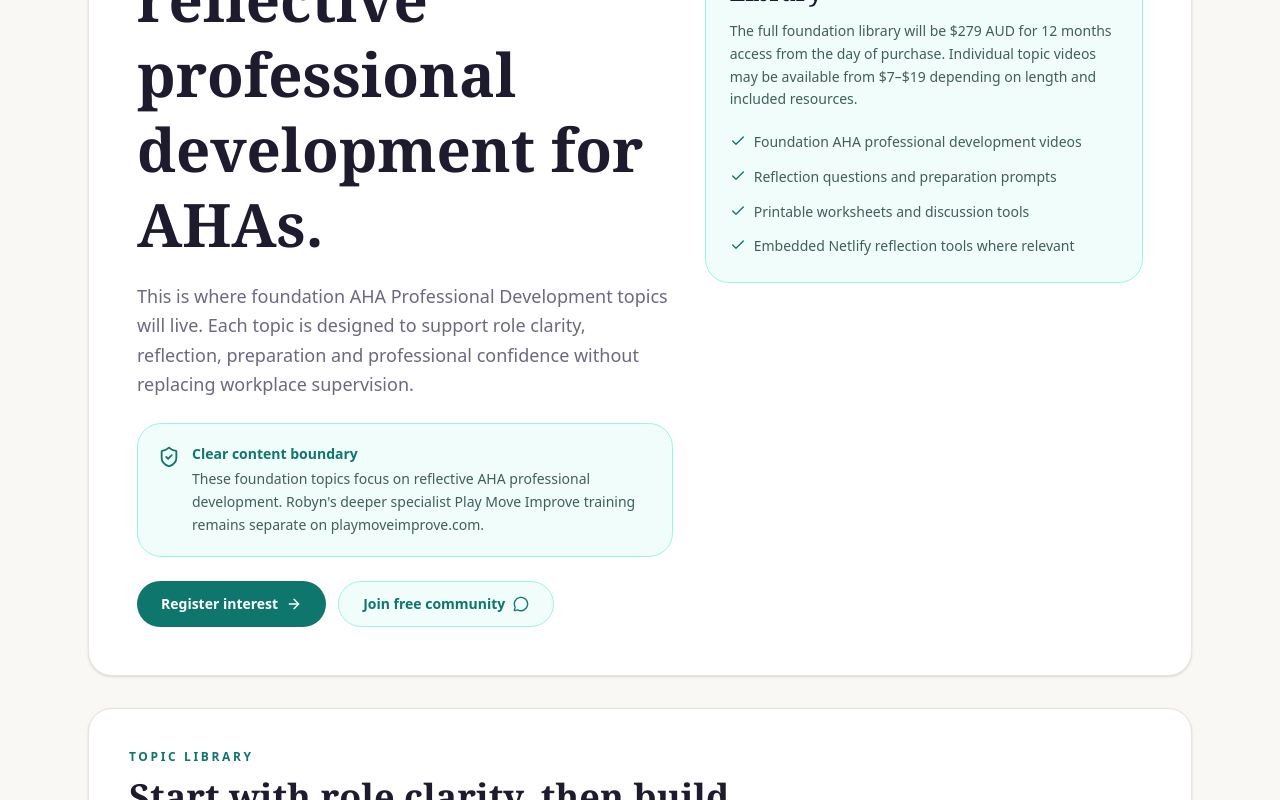
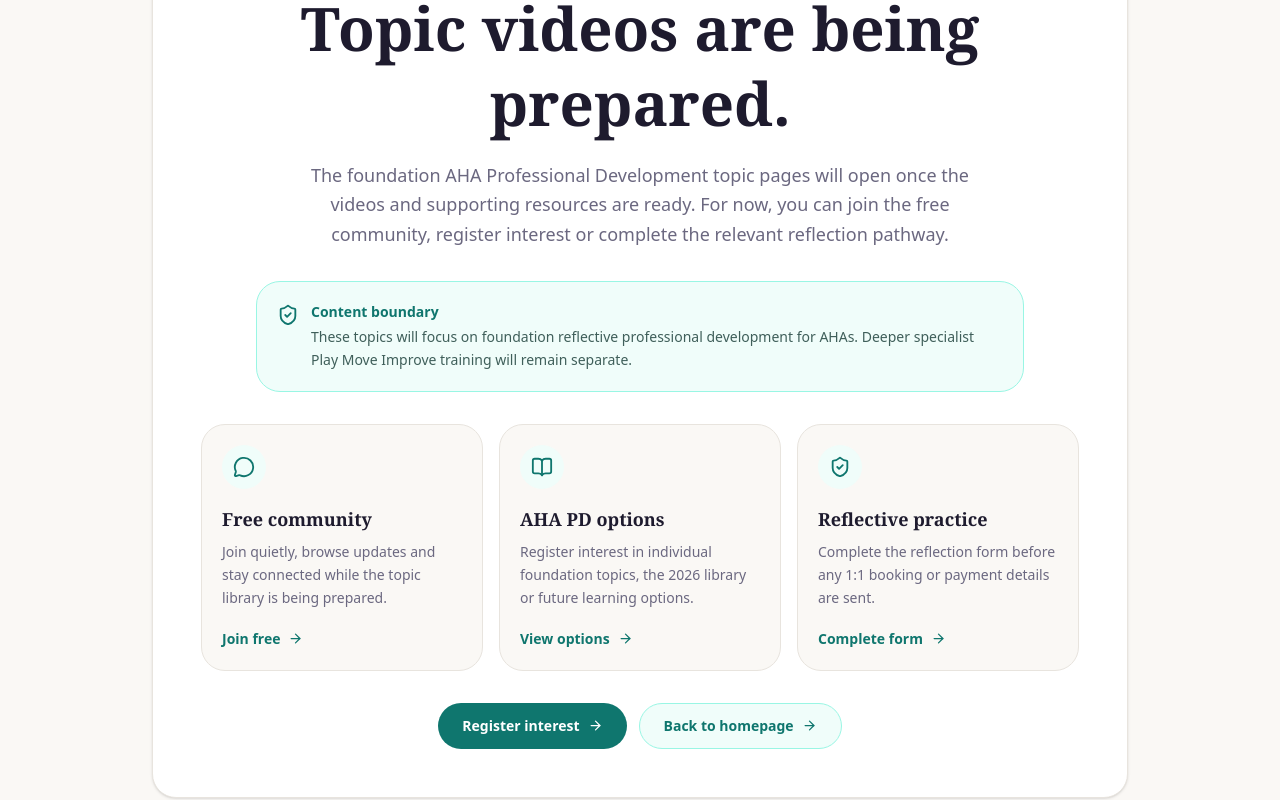
Before and after one commit to developmentalhub/allied-health-assistant-course, a Next.js app: page /topics in a window 1280 px wide. Shown: the part 420-1220 px from the top of the page. Built offline with nearby package versions, Linux system fonts and the light colour scheme.

Commit message:
Gate topics page until videos are ready

```diff
--- a/app/topics/page.tsx
+++ b/app/topics/page.tsx
@@ -1,12 +1,143 @@
-import type { Metadata } from "next";
-import TopicsPageClient from "./TopicsPageClient";
+import Link from "next/link";
+import {
+  ArrowRight,
+  BookOpen,
+  MessageCircle,
+  ShieldCheck,
+  Video,
+} from "lucide-react";
 
-export const metadata: Metadata = {
-  title: "Foundation AHA PD Topics | AHA Professional Development",
-  description:
-    "Browse foundation Allied Health Assistant professional development topics covering role clarity, working under direction, reflective practice, preparation, clarification and changing support roles.",
-};
+export default function TopicsComingSoonPage() {
+  return (
+    <main className="min-h-screen bg-[#faf8f5] text-[#1e1b2e]">
+      <section className="mx-auto max-w-5xl px-6 py-14 md:py-20">
+        <section className="rounded-3xl border border-[#e8e4de] bg-white p-8 text-center shadow-sm md:p-12">
+          <div className="mx-auto mb-6 flex h-16 w-16 items-center justify-center rounded-full bg-[#f0fdfa] text-[#0f766e]">
+            <Video size={32} />
+          </div>
 
-export default function TopicsPage() {
-  return <TopicsPageClient />;
+          <p className="mb-4 text-xs font-semibold uppercase tracking-[0.22em] text-[#0f766e]">
+            Foundation AHA PD topics
+          </p>
+
+          <h1 className="mx-auto mb-5 max-w-3xl text-4xl font-bold leading-tight md:text-6xl">
+            Topic videos are being prepared.
+          </h1>
+
+          <p className="mx-auto mb-8 max-w-2xl text-base leading-relaxed text-[#6b6880] md:text-lg">
+            The foundation AHA Professional Development topic pages will open
+            once the videos and supporting resources are ready. For now, you can
+            join the free community, register interest or complete the relevant
+            reflection pathway.
+          </p>
+
+          <div className="mx-auto mb-8 max-w-3xl rounded-3xl border border-[#99f6e4] bg-[#f0fdfa] p-5 text-left">
+            <div className="flex gap-3">
+              <ShieldCheck
+                size={22}
+                className="mt-0.5 shrink-0 text-[#0f766e]"
+              />
+
+              <div>
+                <p className="mb-1 text-sm font-semibold text-[#0f766e]">
+                  Content boundary
+                </p>
+
+                <p className="text-sm leading-relaxed text-[#3f5f5a]">
+                  These topics will focus on foundation reflective professional
+                  development for AHAs. Deeper specialist Play Move Improve
+                  training will remain separate.
+                </p>
+              </div>
+            </div>
+          </div>
+
+          <div className="grid gap-4 text-left md:grid-cols-3">
+            <Link
+              href="/join"
+              className="rounded-3xl border border-[#e8e4de] bg-[#faf8f5] p-5 transition hover:border-[#99f6e4] hover:bg-[#f0fdfa]"
+            >
+              <div className="mb-4 flex h-11 w-11 items-center justify-center rounded-full bg-[#f0fdfa] text-[#0f766e]">
+                <MessageCircle size={22} />
+              </div>
+
+              <h2 className="mb-2 text-lg font-bold">Free community</h2>
+
+              <p className="mb-4 text-sm leading-relaxed text-[#6b6880]">
+                Join quietly, browse updates and stay connected while the topic
+                library is being prepared.
+              </p>
+
+              <span className="inline-flex items-center gap-2 text-sm font-semibold text-[#0f766e]">
+                Join free
+                <ArrowRight size={15} />
+              </span>
+            </Link>
+
+            <Link
+              href="/subscribe"
+              className="rounded-3xl border border-[#e8e4de] bg-[#faf8f5] p-5 transition hover:border-[#99f6e4] hover:bg-[#f0fdfa]"
+            >
+              <div className="mb-4 flex h-11 w-11 items-center justify-center rounded-full bg-[#f0fdfa] text-[#0f766e]">
+                <BookOpen size={22} />
+              </div>
+
+              <h2 className="mb-2 text-lg font-bold">AHA PD options</h2>
+
+              <p className="mb-4 text-sm leading-relaxed text-[#6b6880]">
+                Register interest in individual foundation topics, the 2026
+                library or future learning options.
+              </p>
+
+              <span className="inline-flex items-center gap-2 text-sm font-semibold text-[#0f766e]">
+                View options
+                <ArrowRight size={15} />
+              </span>
+            </Link>
+
+            <Link
+              href="/reflective-practice"
+              className="rounded-3xl border border-[#e8e4de] bg-[#faf8f5] p-5 transition hover:border-[#99f6e4] hover:bg-[#f0fdfa]"
+            >
+              <div className="mb-4 flex h-11 w-11 items-center justify-center rounded-full bg-[#f0fdfa] text-[#0f766e]">
+                <ShieldCheck size={22} />
+              </div>
+
+              <h2 className="mb-2 text-lg font-bold">
+                Reflective practice
+              </h2>
+
+              <p className="mb-4 text-sm leading-relaxed text-[#6b6880]">
+                Complete the reflection form before any 1:1 booking or payment
+                details are sent.
+              </p>
+
+              <span className="inline-flex items-center gap-2 text-sm font-semibold text-[#0f766e]">
+                Complete form
+                <ArrowRight size={15} />
+              </span>
+            </Link>
+          </div>
+
+          <div className="mt-8 flex flex-col justify-center gap-3 sm:flex-row">
+            <Link
+              href="/subscribe"
+              className="inline-flex items-center justify-center gap-2 rounded-full bg-[#0f766e] px-6 py-3 text-sm font-semibold text-white transition hover:bg-[#0d6962]"
+            >
+              Register interest
+              <ArrowRight size={15} />
+            </Link>
+
+            <Link
+              href="/"
+              className="inline-flex items-center justify-center gap-2 rounded-full border border-[#99f6e4] bg-[#f0fdfa] px-6 py-3 text-sm font-semibold text-[#0f766e] transition hover:bg-[#ccfbf1]"
+            >
+              Back to homepage
+              <ArrowRight size={15} />
+            </Link>
+          </div>
+        </section>
+      </section>
+    </main>
+  );
 }
```
